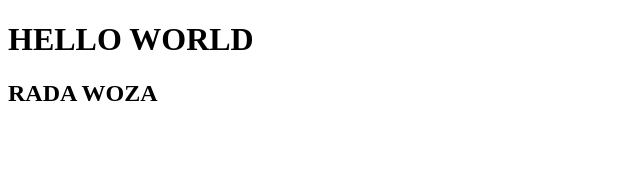
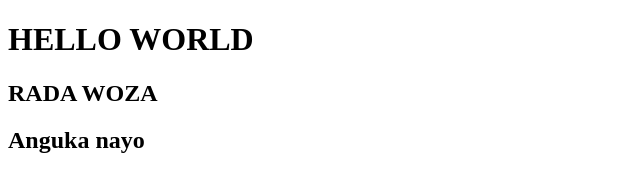
Before and after one commit to alvin-mk/Test01, a plain HTML site: page index.html in a window 1280 px wide. Shown: the whole page, without its empty margins (0-640 px from the left). Drawn offline with Linux system fonts and the light colour scheme.

Commit message:
third commit

```diff
--- a/index.html
+++ b/index.html
@@ -8,5 +8,6 @@
 <body>
     <h1>HELLO WORLD</h1>
     <h2>RADA WOZA</h2>
+    <h2>Anguka nayo</h2>
 </body>
 </html>
```
